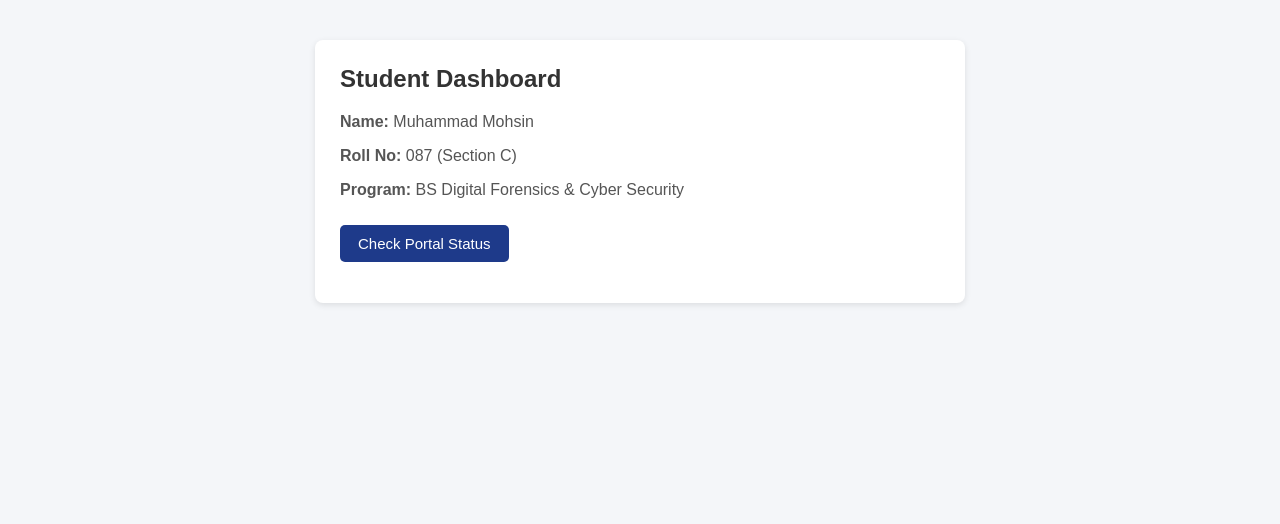
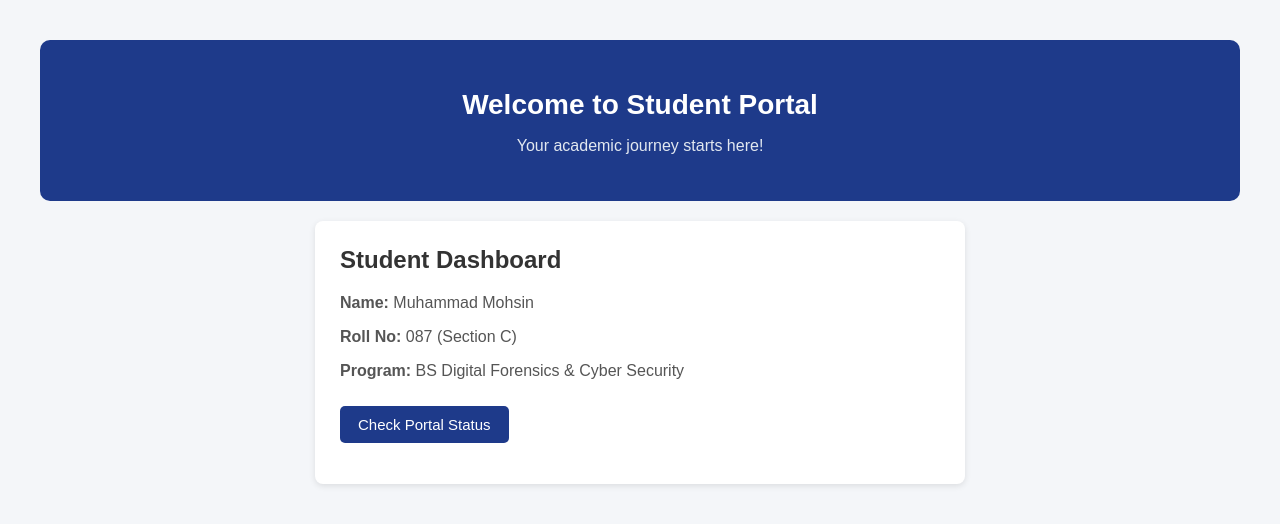
Before and after one commit to mohsin1-hub/student-portal, a plain HTML site: page index.html in a window 1280 px wide. Drawn offline with Linux system fonts and the light colour scheme.

Commit message:
Add welcome banner

```diff
--- a/index.html
+++ b/index.html
@@ -7,6 +7,10 @@
     <link rel="stylesheet" href="style.css">
 </head>
 <body>
+    <header class="welcome-banner">
+        <h1>Welcome to Student Portal</h1>
+        <p>Your academic journey starts here!</p>
+    </header>
 
     <div class="container">
         <h2>Student Dashboard</h2>
--- a/style.css
+++ b/style.css
@@ -44,3 +44,20 @@ button:hover {
     font-weight: bold;
     color: #16a34a;
 }
+.welcome-banner {
+    background-color: #1e3a8a;
+    color: white;
+    text-align: center;
+    padding: 30px;
+    border-radius: 10px;
+    margin-bottom: 20px;
+}
+
+.welcome-banner h1 {
+    font-size: 28px;
+    margin-bottom: 10px;
+}
+
+.welcome-banner p {
+    color: #e2e8f0;
+}
```
